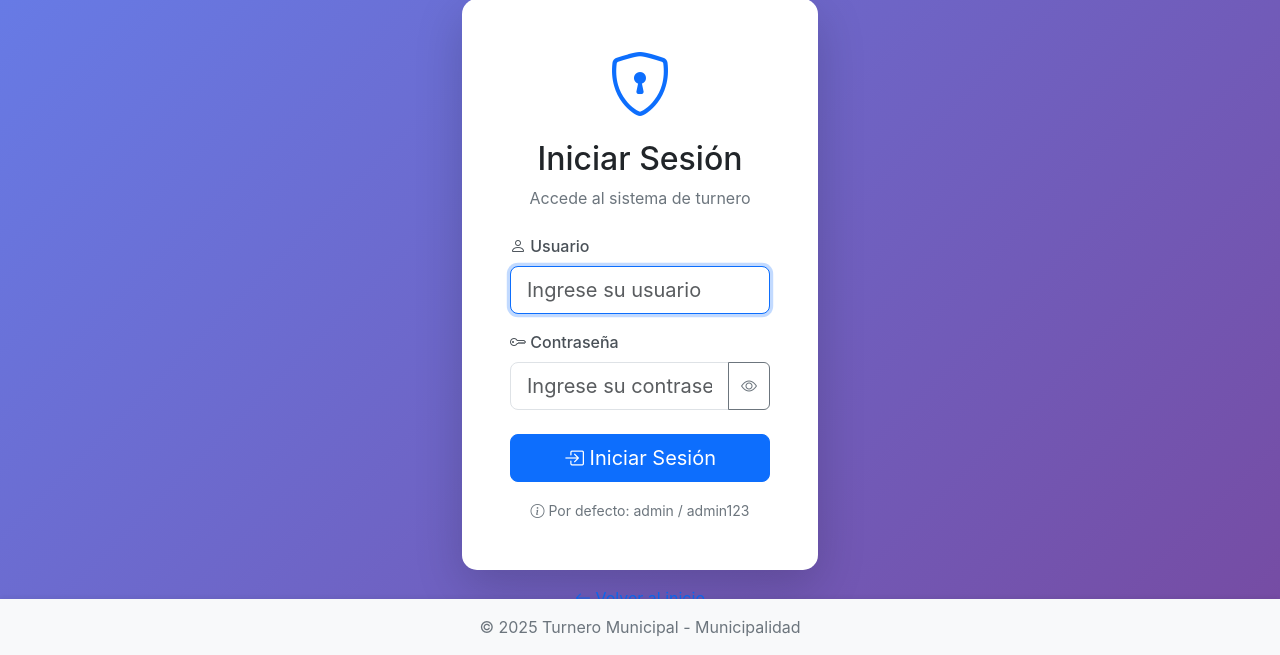
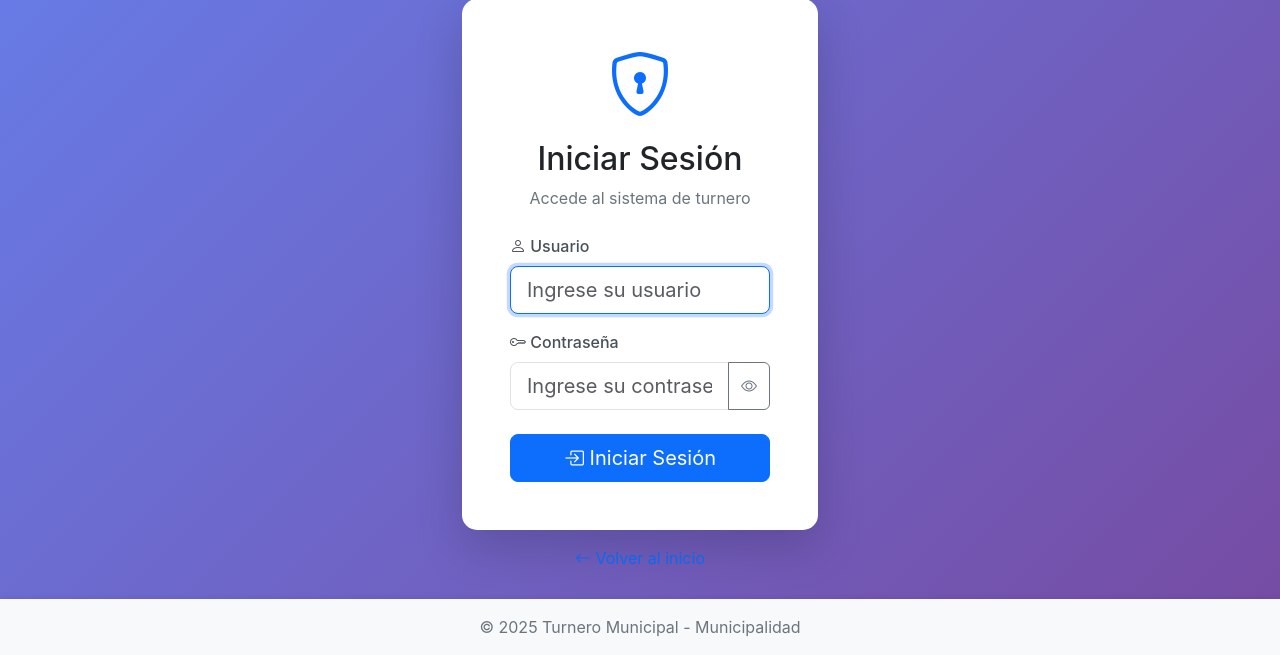
Before and after one commit to Lisandro1313/turneroMunicipal, a Flask app: page /login in a window 1280 px wide. Shown: the part 145-800 px from the top of the page. Run offline with Flask 3, Linux system fonts and the light colour scheme; some libraries are stand-ins or nearby versions.

Commit message:
Remove default credentials from login page

```diff
--- a/app/templates/login.html
+++ b/app/templates/login.html
@@ -50,16 +50,9 @@
                             </div>
                         </div>
 
-                        <button type="submit" class="btn btn-primary btn-lg w-100 mb-3">
+                        <button type="submit" class="btn btn-primary btn-lg w-100">
                             <i class="bi bi-box-arrow-in-right"></i> Iniciar Sesión
                         </button>
-
-                        <div class="text-center">
-                            <small class="text-muted">
-                                <i class="bi bi-info-circle"></i>
-                                Por defecto: admin / admin123
-                            </small>
-                        </div>
                     </form>
                 </div>
             </div>
```
